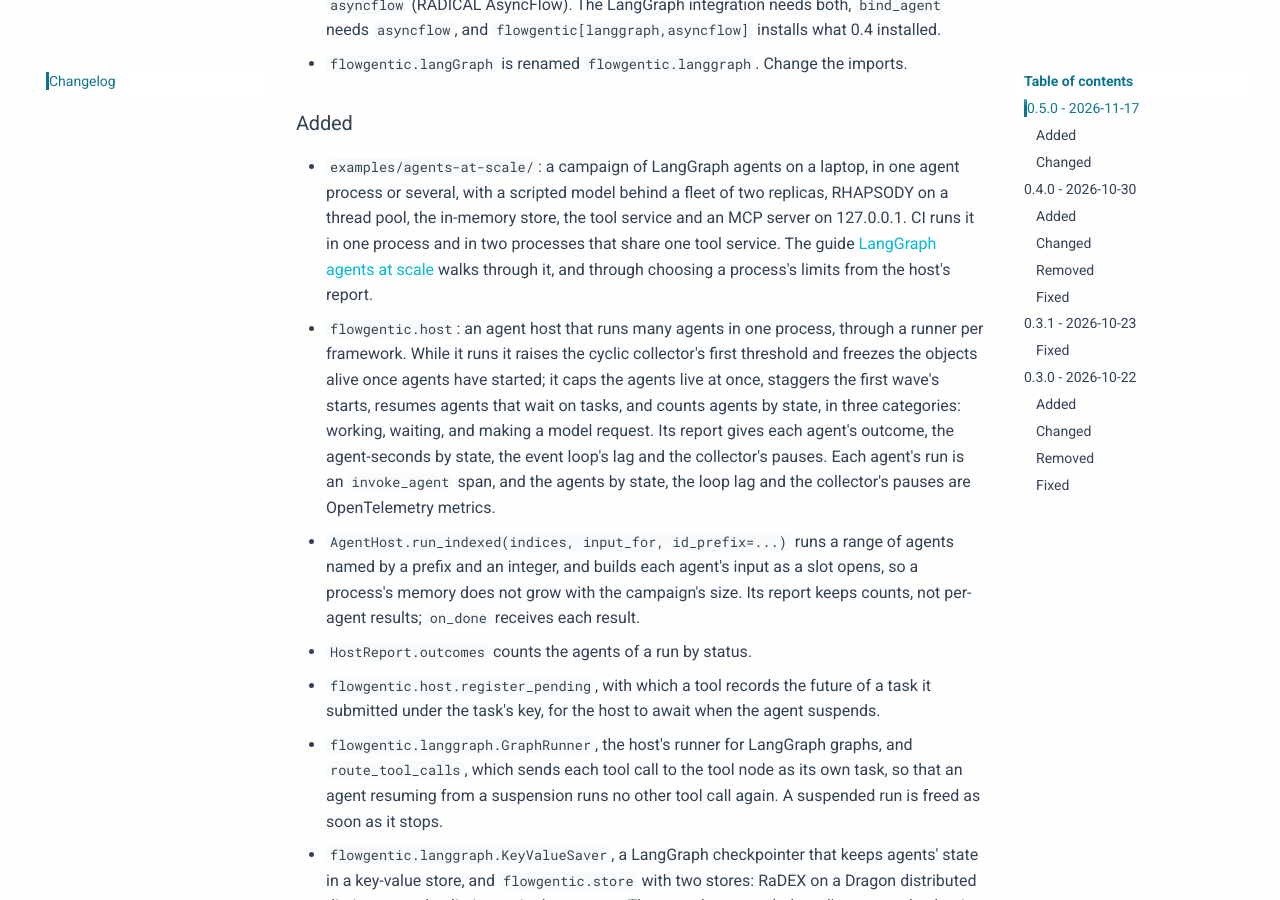
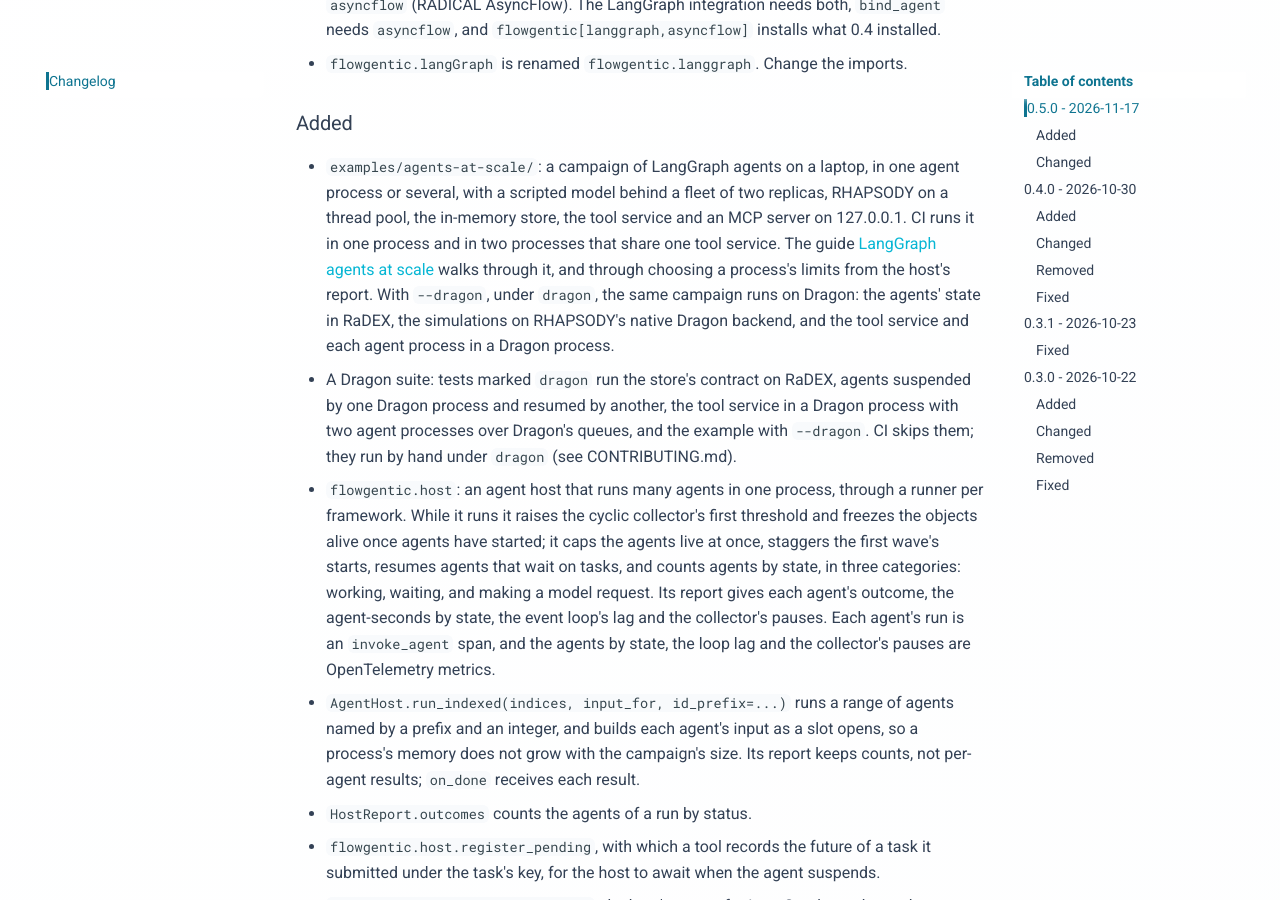
Before and after one commit to stride-research/flowgentic, an MkDocs documentation site: the page built from docs/changelog.md, in a window 1280 px wide and 900 px high, scrolled down 768 px. Built offline with MkDocs 1.6.1 and Material for MkDocs 9.7.7, drawn with Linux system fonts in a browser that asks for light colours; comment, search, counter and statistics services are not loaded.

Commit message:
Say how the Dragon suite runs, and run the example with --dragon
Native Dragon processes get the parent's import path, so test modules
import there as under multiprocessing's spawn. The guide, status page,
contributing guide and changelog describe the suite and the example's
Dragon path.

```diff
--- a/CHANGELOG.md
+++ b/CHANGELOG.md
@@ -37,7 +37,14 @@ active development; the AsyncFlow path stays in maintenance mode.
   processes that share one tool service. The guide
   [LangGraph agents at scale](https://stride-research.github.io/flowgentic/guides/agents-at-scale/)
   walks through it, and through choosing a process's limits from the host's
-  report.
+  report. With `--dragon`, under `dragon`, the same campaign runs on Dragon:
+  the agents' state in RaDEX, the simulations on RHAPSODY's native Dragon
+  backend, and the tool service and each agent process in a Dragon process.
+- A Dragon suite: tests marked `dragon` run the store's contract on RaDEX,
+  agents suspended by one Dragon process and resumed by another, the tool
+  service in a Dragon process with two agent processes over Dragon's queues,
+  and the example with `--dragon`. CI skips them; they run by hand under
+  `dragon` (see CONTRIBUTING.md).
 - `flowgentic.host`: an agent host that runs many agents in one process,
   through a runner per framework. While it runs it raises the cyclic
   collector's first threshold and freezes the objects alive once agents have
```
Also changed, not shown: CONTRIBUTING.md (+14 -0 lines), docs/guides/agents-at-scale.md (+23 -6 lines), docs/status.md (+5 -1 lines), 1 other file.
